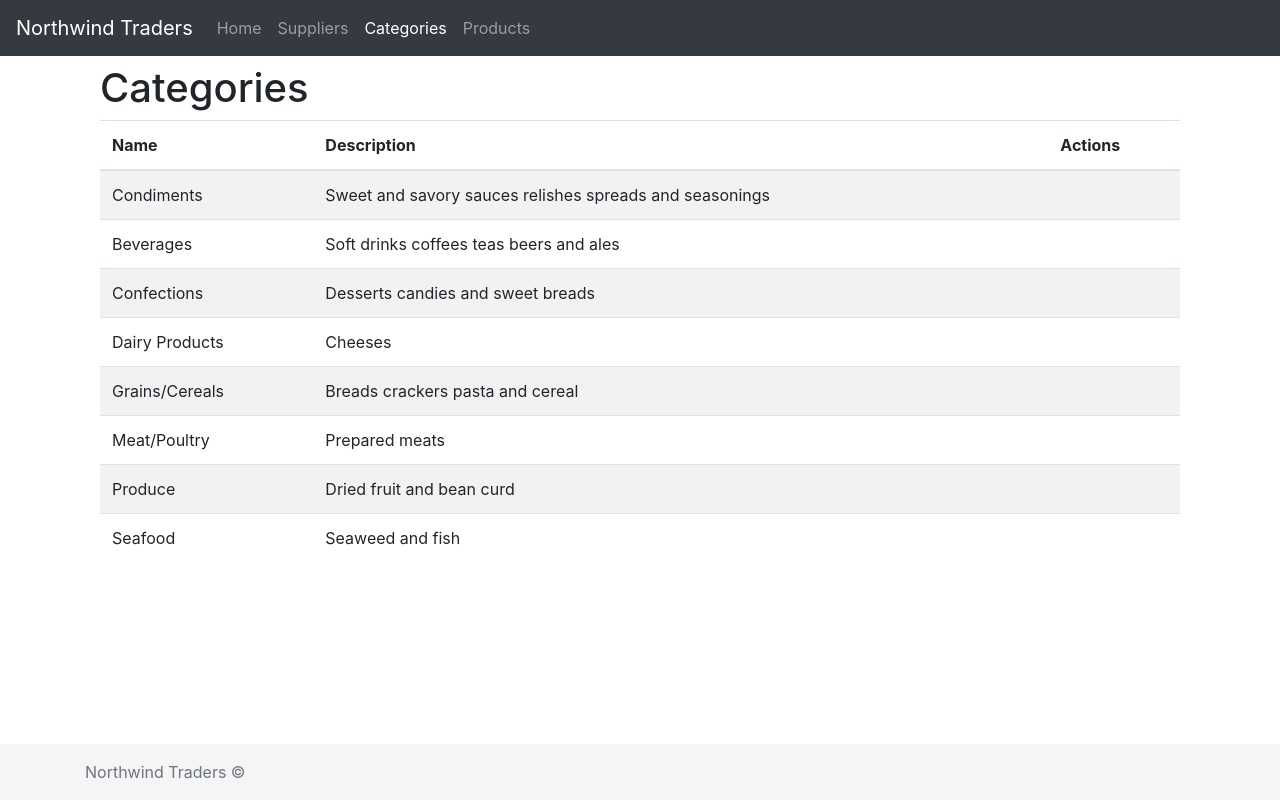
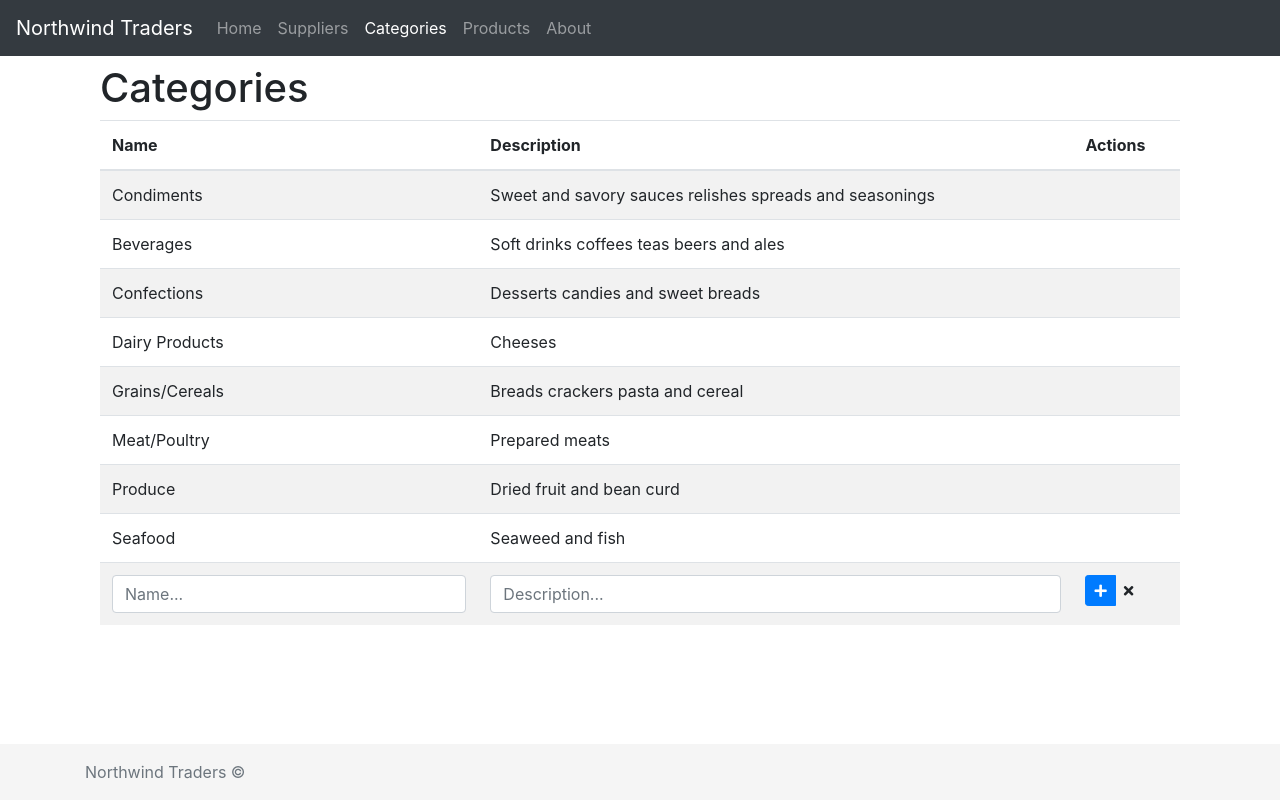
Before and after one commit to devworkshops/vuejs-oslo-2019, a Vue app in the folder northwind-traders/: page /categories in a window 1280 px wide. Built offline with nearby package versions, Linux system fonts and the light colour scheme; data requests are answered from the project's data file.

Commit message:
adding inline

```diff
--- a/northwind-traders/src/components/NavBar.vue
+++ b/northwind-traders/src/components/NavBar.vue
@@ -4,7 +4,7 @@
     <b-navbar-toggle target="nav-collapse"></b-navbar-toggle>
 
     <b-collapse id="nav-collapse" is-nav>
-      <ul class="navbar-nav mr-auto">
+      <b-navbar-nav class="mr-auto">
         <router-link to="/" tag="li" :exact="true" class="nav-item" active-class="active">
           <a class="nav-link">Home</a>
         </router-link>
@@ -17,7 +17,10 @@
         <router-link to="/products" tag="li" class="nav-item" active-class="active">
           <a class="nav-link">Products</a>
         </router-link>
-      </ul>
+        <router-link to="/about" tag="li" class="nav-item" active-class="active">
+          <a class="nav-link">About</a>
+        </router-link>
+      </b-navbar-nav>
     </b-collapse>
   </b-navbar>
 </template>
--- a/northwind-traders/src/views/Categories/CategoryList.vue
+++ b/northwind-traders/src/views/Categories/CategoryList.vue
@@ -1,31 +1,167 @@
 <template>
   <div>
     <h1>Categories</h1>
-        <b-table striped hover :items="categories" :fields="fields"></b-table>
+    <b-table striped hover :items="categories" :fields="fields">
+      <template slot="actions" slot-scope="data">
+        <div v-if="editingCategory.id!=data.item.id">
+          <button class="btn btn-secondary btn-sm" @click="edit(data.item, data.index)">
+            <i class="fas fa-edit"></i>
+          </button>
+          <button class="btn btn-danger btn-sm" @click="remove(data.item, data.item.id)">
+            <i class="fas fa-trash-alt"></i>
+          </button>
+        </div>
+        <div v-else>
+          <button class="btn btn-primary btn-sm" @click="update()">
+            <i class="fas fa-save"></i>
+          </button>
+          <button class="btn btn-default btn-sm" @click="cancelUpdate()">
+            <i class="fas fa-times"></i>
+          </button>
+        </div>
+      </template>
+      <template slot="name" slot-scope="data">
+        <template v-if="editingCategory.id!=data.item.id">{{data.value}}</template>
+        <template v-else>
+          <input type="text" class="form-control" v-model="editingCategory.name">
+        </template>
+      </template>
+      <template slot="description" slot-scope="data">
+        <template v-if="editingCategory.id!=data.item.id">{{data.value}}</template>
+        <template v-else>
+          <input type="text" class="form-control" v-model="editingCategory.description">
+        </template>
+      </template>
+      <template slot="bottom-row">
+        <td>
+          <input
+            type="text"
+            v-model="addingCategory.name"
+            placeholder="Name..."
+            class="form-control"
+            :class="{ 'is-invalid': errors && errors.name }"
+          >
+          <div class="invalid-feedback" v-if="errors && errors.name">{{ errors.name }}</div>
+        </td>
+        <td>
+          <input
+            type="text"
+            v-model="addingCategory.description"
+            placeholder="Description..."
+            class="form-control"
+            :class="{ 'is-invalid': errors && errors.description }"
+          >
+          <div class="invalid-feedback" v-if="errors && errors.description">{{ errors.description }}</div>
+        </td>
+        <td>
+          <div class="btn-group" role="group">
+            <button type="button" class="btn btn-primary btn-sm" @click="add()">
+              <i class="fas fa-plus"></i>
+            </button>
+            <button type="button" class="btn btn-default btn-sm" @click="resetAdd()">
+              <i class="fas fa-times"></i>
+            </button>
+          </div>
+        </td>
+      </template>
+    </b-table>
   </div>
 </template>
 
 <script>
-import { CategoriesService } from '@/services/NorthwindService.js'
+import { CategoriesService } from "@/services/NorthwindService.js";
 
 export default {
   data() {
     return {
-            fields: ['name', 'description', 'actions'],
-            categories: []
-        }
+      fields: ["name", "description", "actions"],
+      categories: [],
+      editingCategory: {},
+      editingIndex: null,
+      addingCategory: {
+        name: "",
+        description: ""
+      },
+      defaultCategory: {
+        name: "",
+        description: ""
+      },
+      errors: null
+    };
   },
   created() {
-        this.fetchAll()
+    this.fetchAll();
   },
   methods: {
     fetchAll() {
       CategoriesService.getAll()
         .then(result => (this.categories = result.data))
-                .catch(error => console.error(error))
+        .catch(error => console.error(error));
+    },
+    edit(cat, index) {
+      this.editingCategory = cat;
+      this.editingIndex = index;
+    },
+    update() {
+      CategoriesService.update(this.editingCategory)
+        .then(() => {
+          this.editingCategory = {};
+          this.fetchAll();
+        })
+        .catch(err => Console.log(err));
+    },
+    cancelUpdate() {
+      this.editingCategory = {};
+    },
+    remove(cat, id) {
+      this.$bvModal
+        .msgBoxConfirm(
+          `Please confirm that you want to delete '${cat.name}'.`,
+          {
+            title: "Please Confirm",
+            size: "sm",
+            buttonSize: "sm",
+            okVariant: "danger",
+            okTitle: "Delete",
+            cancelVariant: "default",
+            cancelTitle: "Cancel",
+            footerClass: "p-2",
+            hideHeaderClose: false,
+            centered: true
+          }
+        )
+        .then(value => {
+          if (value) {
+            CategoriesService.delete(id).then(
+              r => (this.categories = this.categories.filter(d => d.id != id))
+            );
+          }
+        });
+    },
+    add() {
+      this.validate(this.addingCategory);
+      if (this.errors) return;
+      CategoriesService.create(this.addingCategory)
+        .then(result => {
+          this.categories.push(result.data);
+          this.resetAdd();
+        })
+        .catch(err => console.log(err));
+    },
+    resetAdd() {
+      this.addingCategory = { ...this.defaultCategory };
+    },
+    validate(cat) {
+      this.errors = {};
+
+      if (!cat.name.trim()) this.errors.name = "Name is a required field";
+      if (!cat.description.trim())
+        this.errors.description = "Description is a required field";
+
+      if (Object.keys(this.errors).length == 0) this.errors = null;
     }
   }
-}
+};
 </script>
 
 <style scoped>
```
Lines whose indentation alone changed are shown as unchanged.
